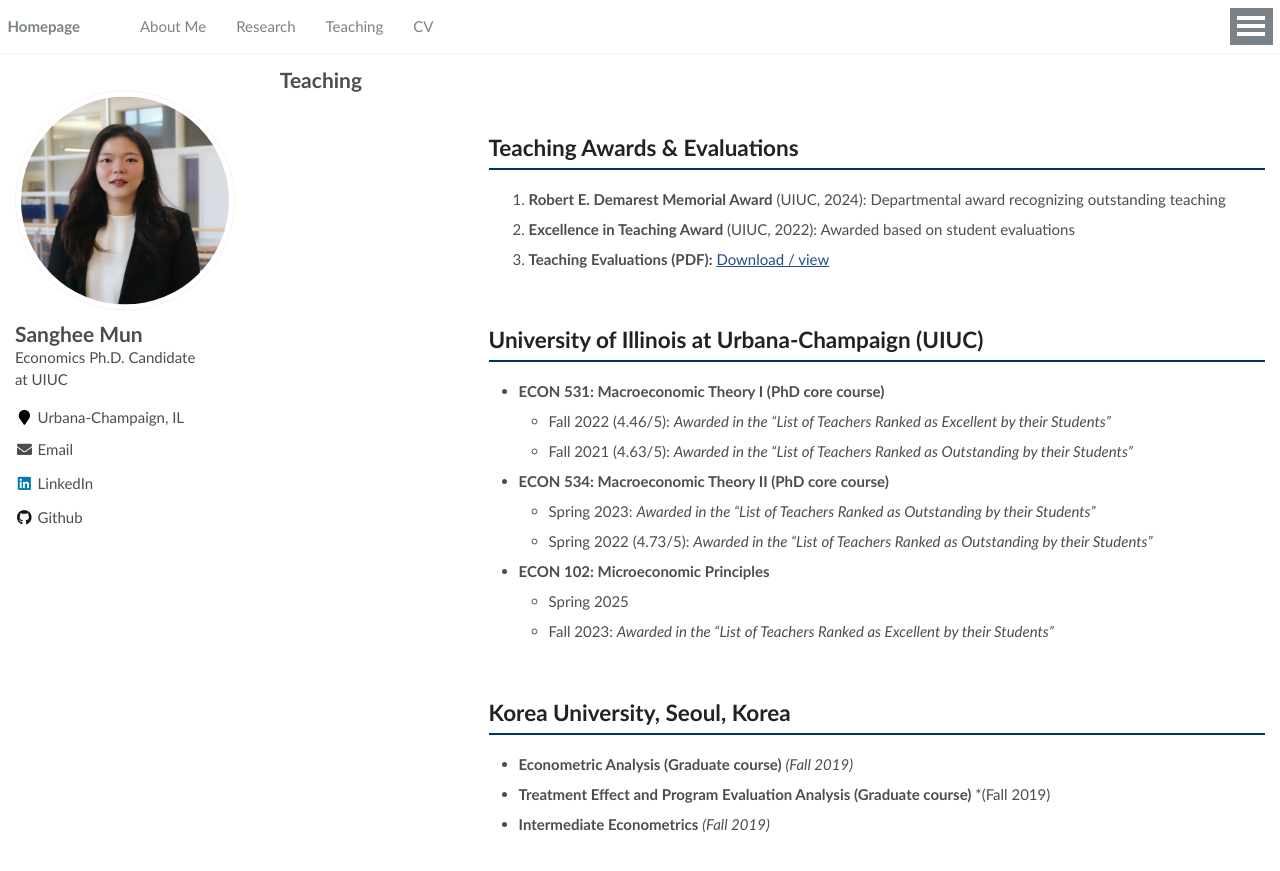
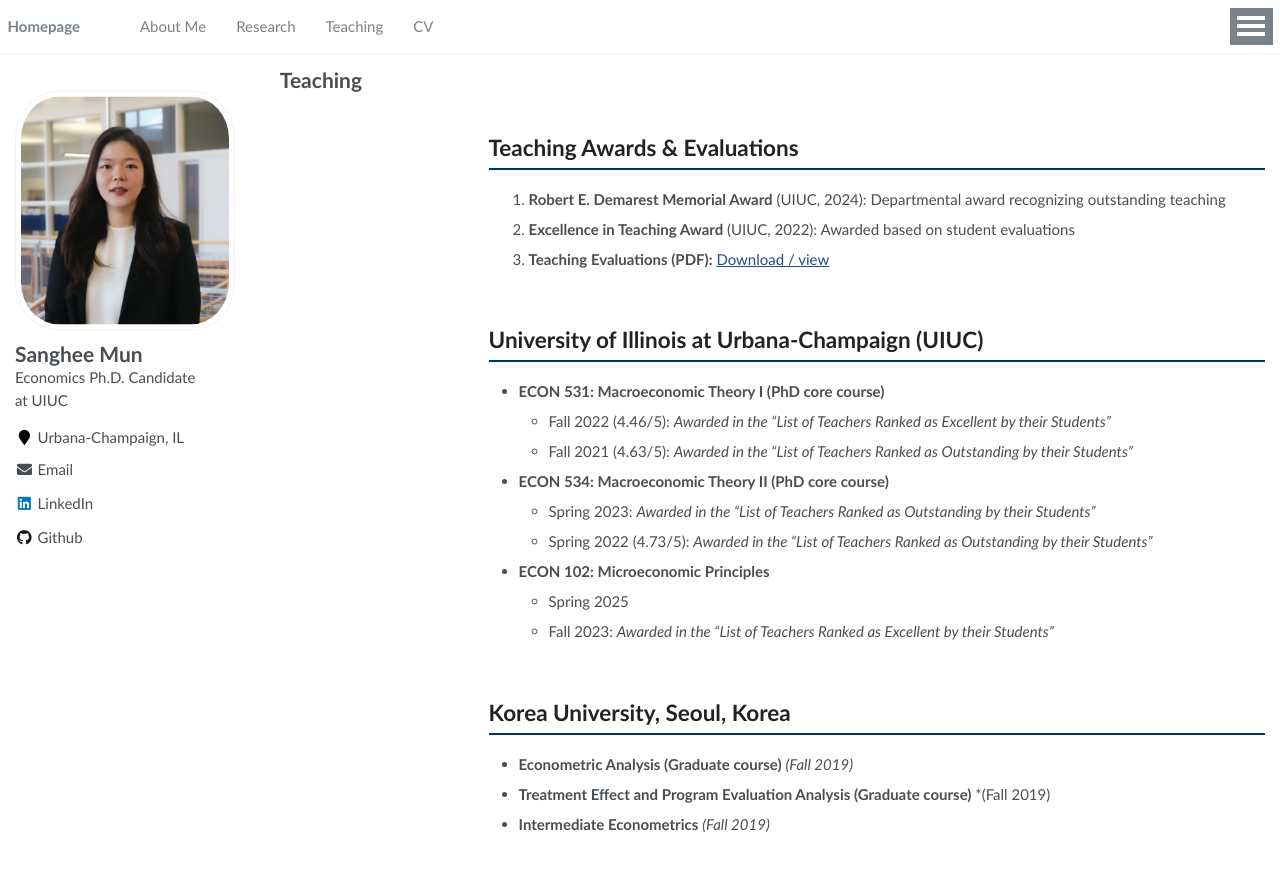
Before and after one commit to sanghee727/sanghee727.github.io, a Jekyll site: the page built from _pages/teaching.md, in a window 1280 px wide. Shown: the top 871 px of the page. Built offline with Jekyll 4.4.1, drawn with Linux system fonts in a browser that asks for light colours.

Commit message:
style: enlarge author avatar

```diff
--- a/assets/css/main.scss
+++ b/assets/css/main.scss
@@ -171,9 +171,9 @@ h1:before, .anchor:before {
 
 .author__avatar img {
   width: 220px;
-  height: 220px;
-  border-radius: 50%;
-  max-width: none;   /* prevent theme from shrinking it */
+  height: auto;           /* keeps natural aspect ratio */
+  border-radius: 20%;     /* soft oval instead of perfect circle */
+  max-width: none;
 }
 
 /* Optional: smaller on phones */
```
